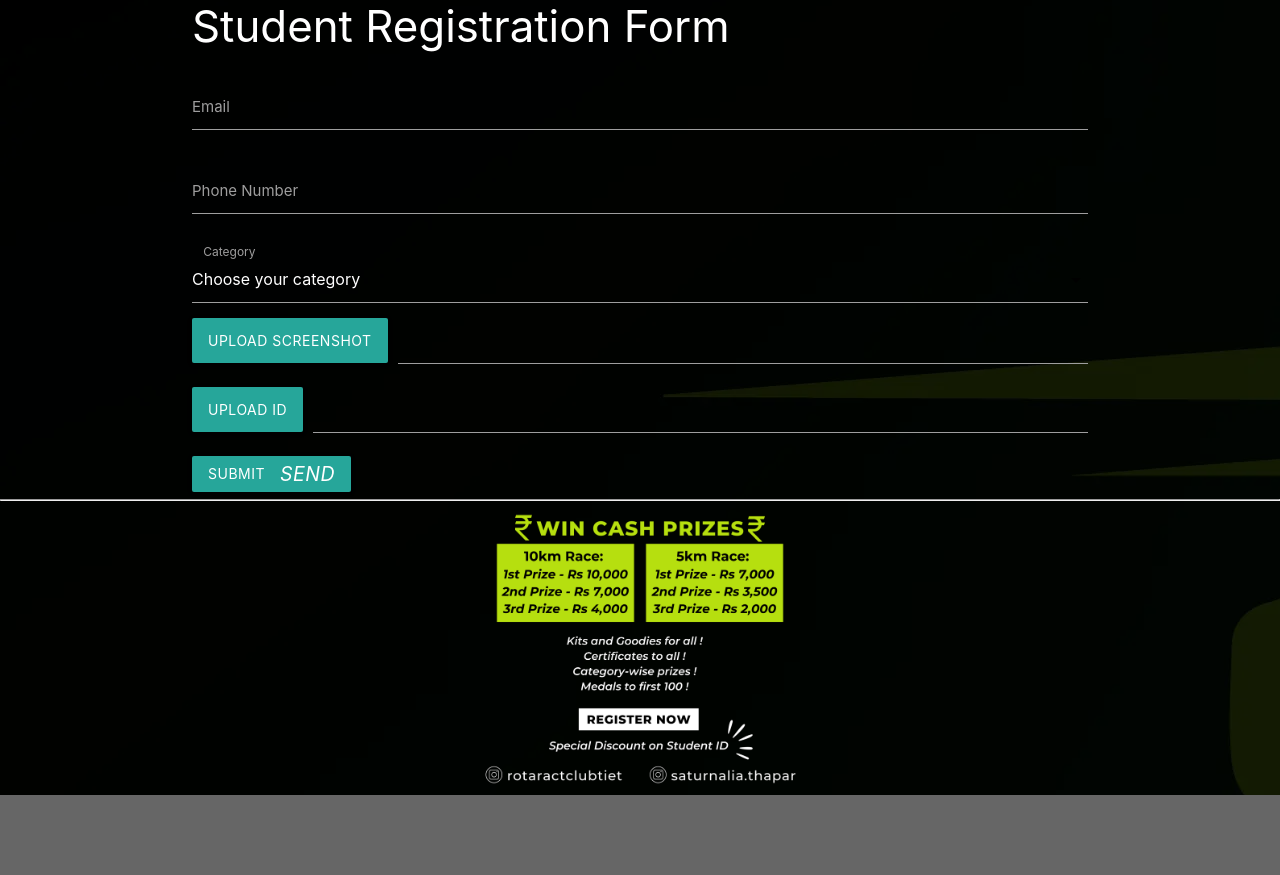
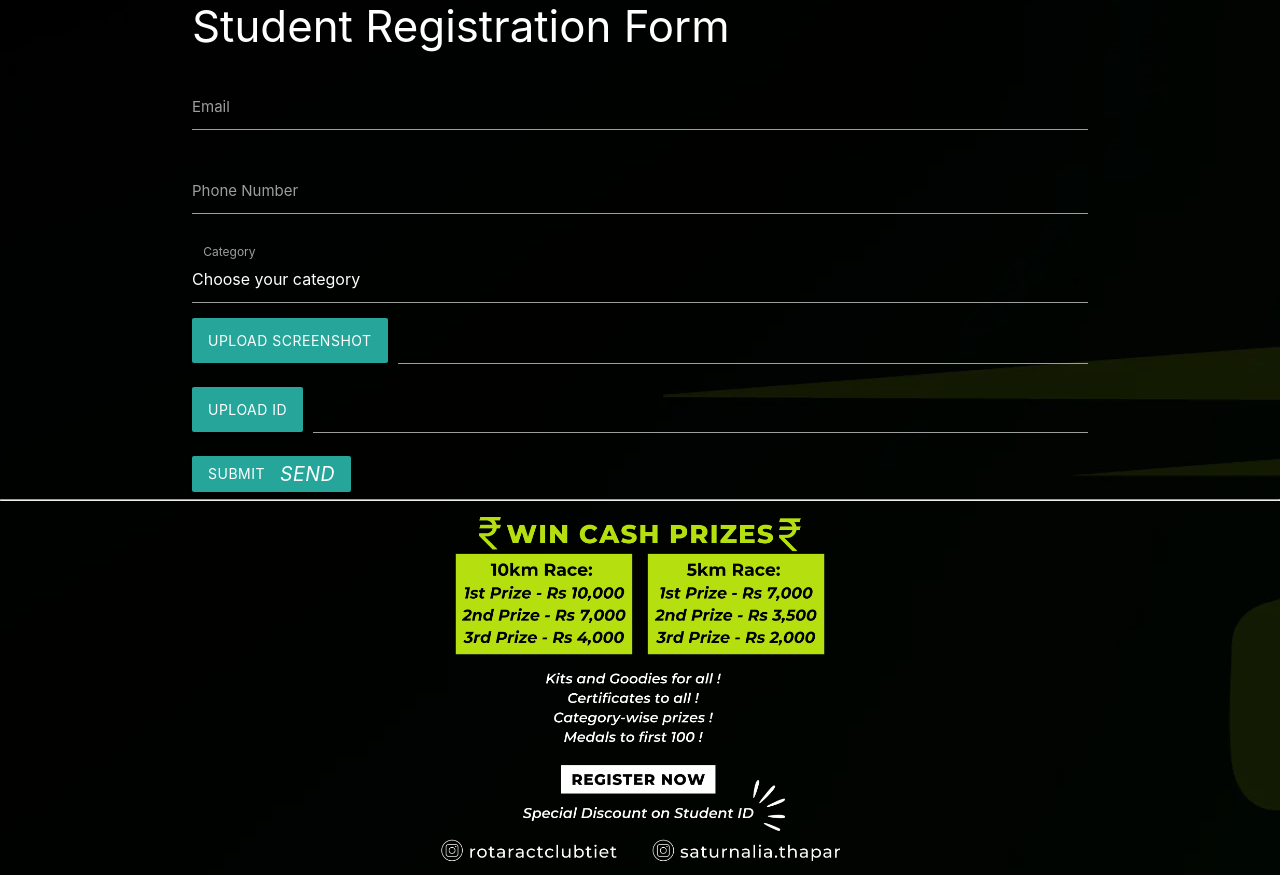
Before and after one commit to dgbkn/climbathon, a plain HTML site: page index.html in a window 1280 px wide. Shown: the part 410-1285 px from the top of the page. Before the commit the page ends 1205 px from the top, so only its background shows below. Drawn offline with nearby package versions, Linux system fonts and the light colour scheme.

Commit message:
done footer

```diff
--- a/index.html
+++ b/index.html
@@ -196,7 +196,7 @@
     <hr />
 
     <div class="center-align">
-      <img src="/footer.png" class="responsive-img" style="height:35vh" />
+      <img src="/footer.png" class="responsive-img" style="height:45vh" />
     </div>
 
     <div id="error-modal" class="modal">
```
